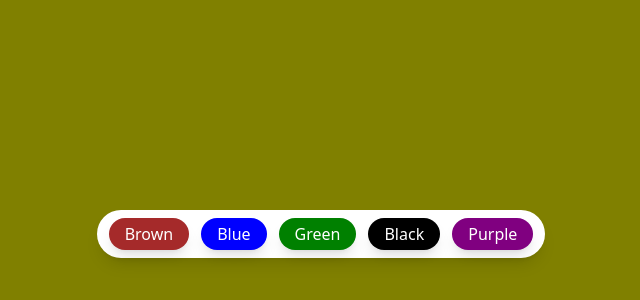
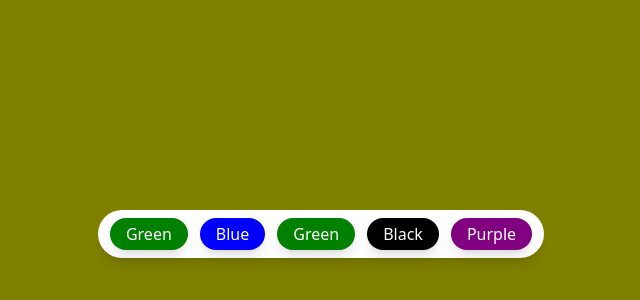
Before and after one commit to swarna233/bg-changer, a React (Vite) app: page / in a window 1280 px wide. Shown: the part 494-794 px from the top of the page, without its empty margins (319-959 px from the left). Built offline with nearby package versions, Linux system fonts and the light colour scheme.

Commit message:
changed colour names to green

```diff
--- a/src/App.jsx
+++ b/src/App.jsx
@@ -17,12 +17,12 @@ function App() {
         bg-white px-3 py-2 rounded-3xl"
         >
           <button
-            onClick={() => setColor("red")}
+            onClick={() => setColor("green")}
             className="outline-none px-4 py-1
           rounded-full text-white shadow-lg"
-            style={{ backgroundColor: "brown" }}
+            style={{ backgroundColor: "green" }}
           >
-            Brown
+            Green
           </button>
           <button
             onClick={() => setColor("blue")}
```
